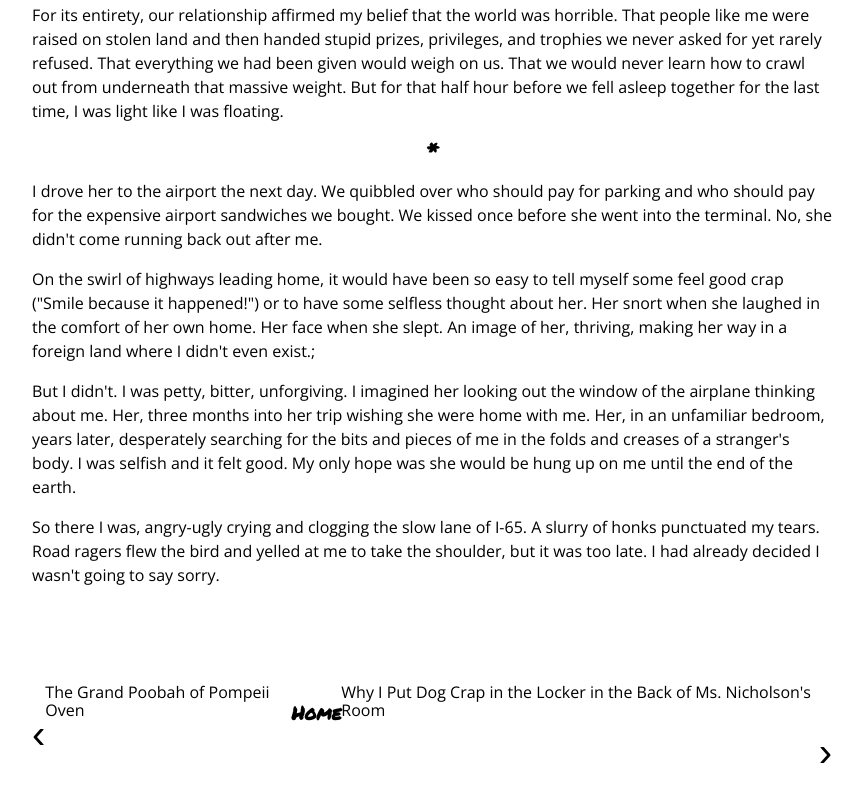
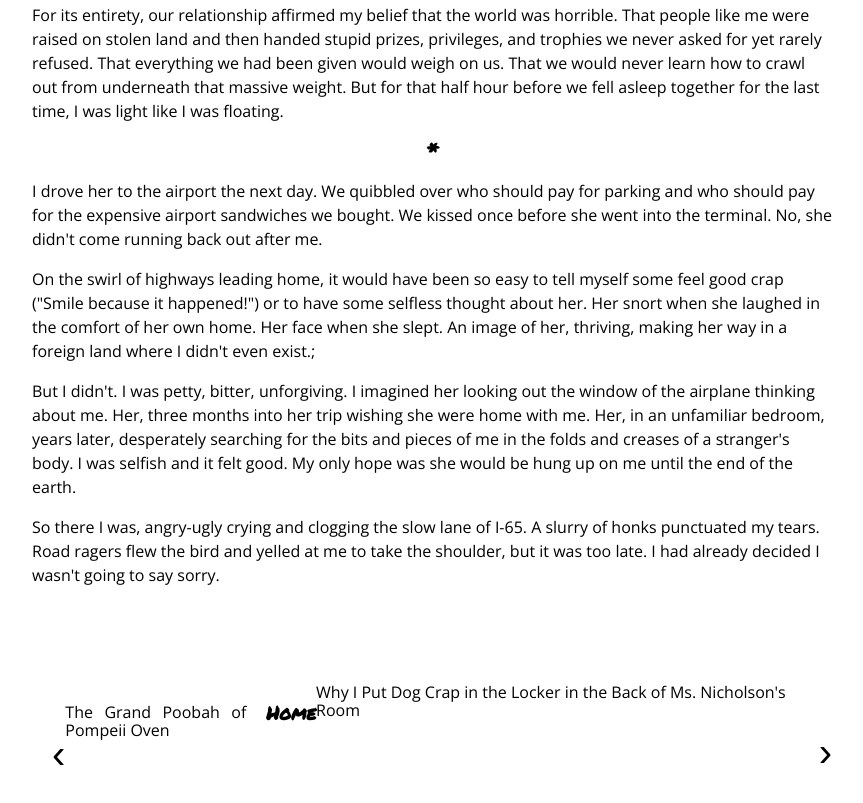
Before and after one commit to millerjames01/sundayfootball-and-stripclubsushi, a plain HTML site: page stories/guilty-pleasures.html in a window 1280 px wide. Shown: the part 5832-6635 px from the top of the page, without its empty margins (208-1071 px from the left). Drawn offline with nearby package versions, Linux system fonts and the light colour scheme.

Commit message:
typo fix

```diff
--- a/css/storystyles.css
+++ b/css/storystyles.css
@@ -33,7 +33,7 @@ section {
   line-height: 100px;
 }
 
-.nav back, .nav after {
+.nav .back, .nav .after {
   text-decoration: italic;
   text-align: justify;
   padding:20px;
```
